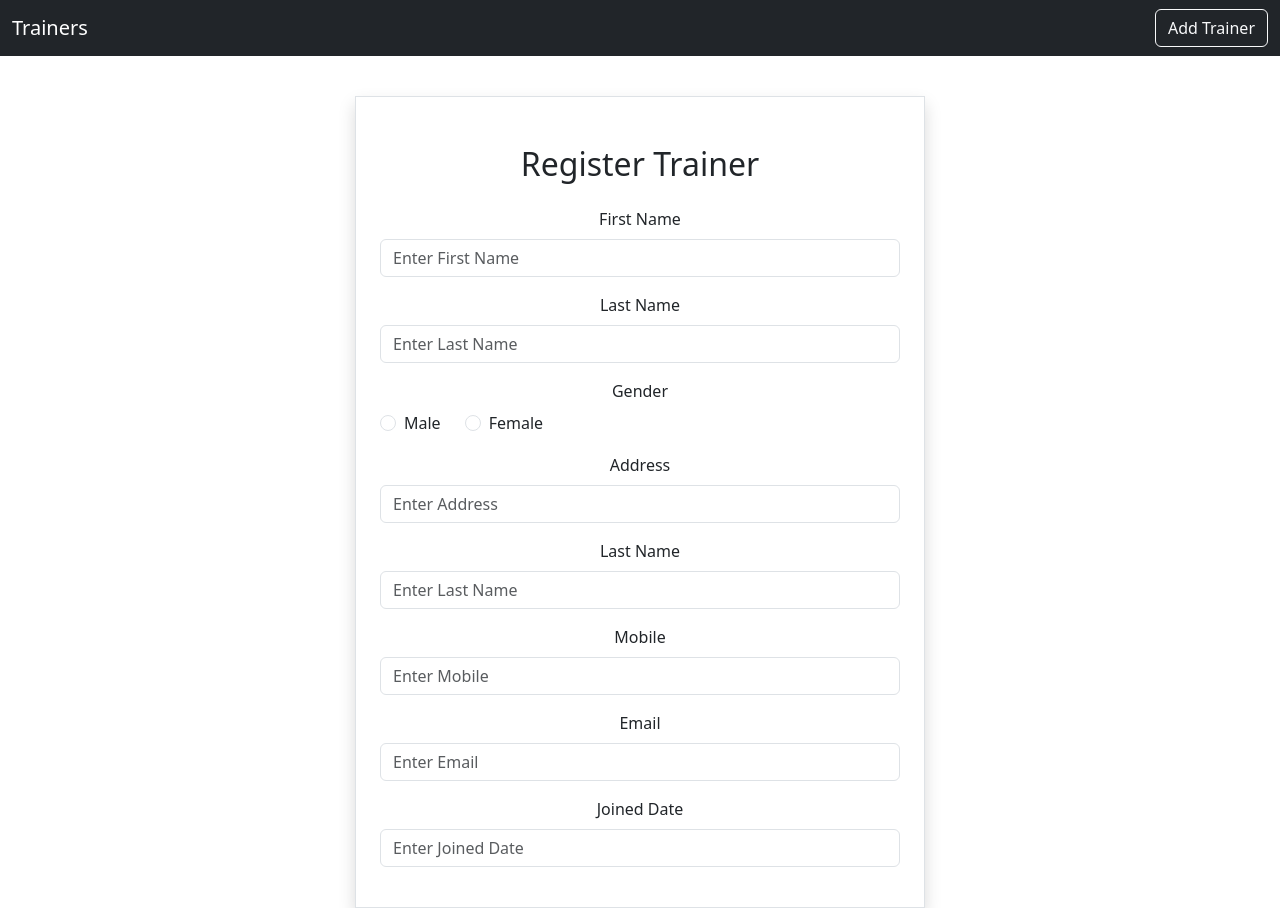
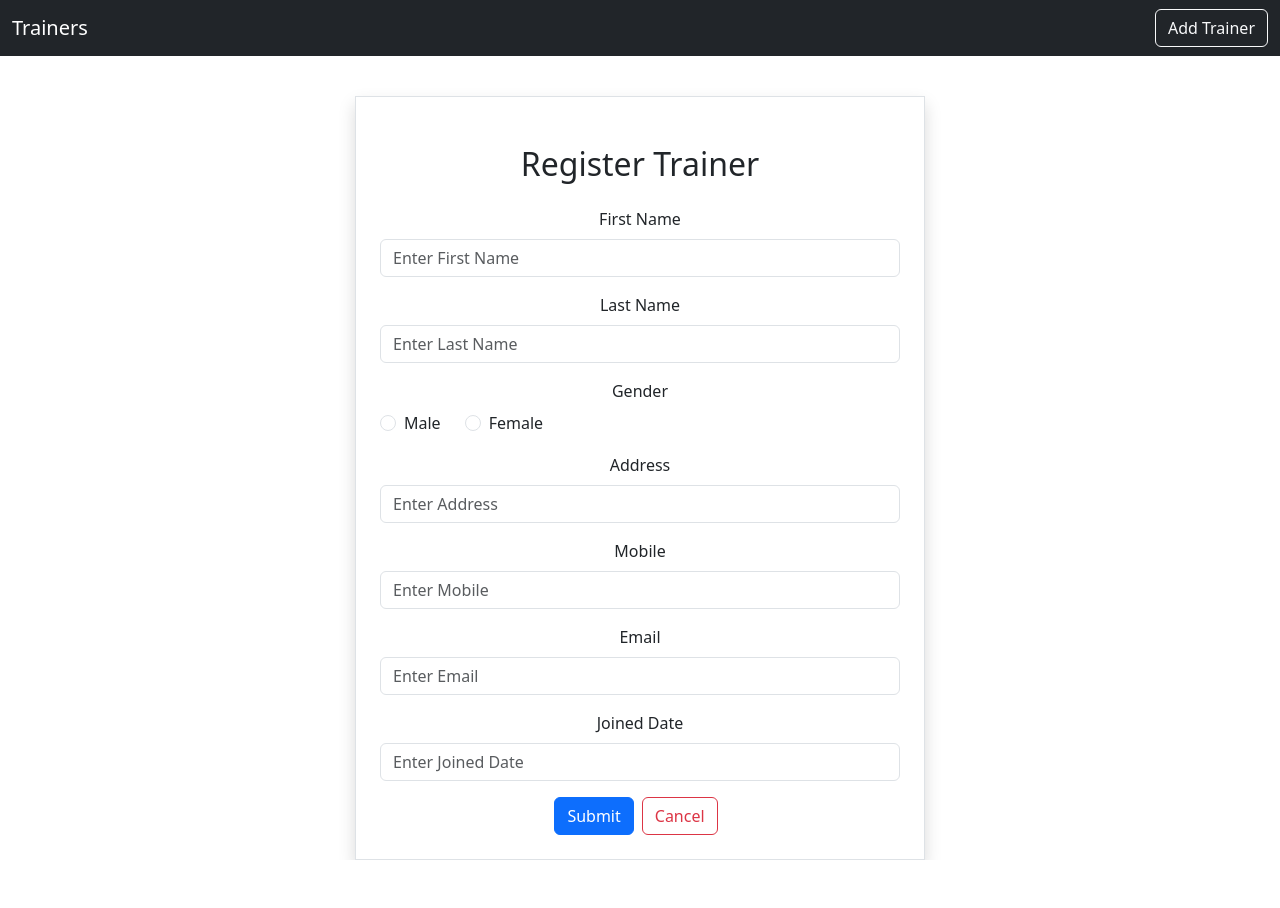
Before and after one commit to tharaka-jayasinghe-7/ead2-bs, a React (Create React App) app in the folder gym-app/: page /addTrainer in a window 1280 px wide. After the commit the page ends 860 px from the top, so only its background shows below. Built offline with nearby package versions, Linux system fonts and the light colour scheme.

Commit message:
Add trainer done

```diff
--- a/gym-app/src/trainer/AddTrainer.js
+++ b/gym-app/src/trainer/AddTrainer.js
@@ -1,9 +1,40 @@
+import axios from "axios";
+import React, { useState } from "react";
+import { useNavigate } from "react-router-dom";
+
 export default function AddTrainer() {
+  let navigate = useNavigate();
+
+  const [user, setUser] = useState({
+    first_name: "",
+    last_name: "",
+    gender: "",
+    address: "",
+    mobile: "",
+    email: "",
+    joined_date: "",
+  });
+
+  const { first_name, last_name, gender, address, mobile, email, joined_date } =
+    user;
+
+  const onInputChange = (e) => {
+    setUser({ ...user, [e.target.name]: e.target.value });
+  };
+
+  const onSubmit = async (e) => {
+    e.preventDefault();
+    await axios.post("http://localhost:8080/gym-trainer/trainers", user);
+    navigate("/");
+  };
+
   return (
     <div className="container mt-5">
       <div className="row">
         <div className="col-md-6 offset-md-3 border rounder p-4 mt-2 shadow mt-5">
           <h2 className="text-center m-4">Register Trainer</h2>
+
+          <form onSubmit={(e) => onSubmit(e)}>
             <div className="mb-3">
               <label htmlFor="first_name" className="form-label">
                 First Name
@@ -13,6 +44,8 @@ export default function AddTrainer() {
                 className="form-control"
                 placeholder="Enter First Name"
                 name="first_name"
+                value={first_name}
+                onChange={(e) => onInputChange(e)}
               />
             </div>
 
@@ -25,6 +58,8 @@ export default function AddTrainer() {
                 className="form-control"
                 placeholder="Enter Last Name"
                 name="last_name"
+                value={last_name}
+                onChange={(e) => onInputChange(e)}
               />
             </div>
 
@@ -41,6 +76,7 @@ export default function AddTrainer() {
                       id="male"
                       name="gender"
                       value="male"
+                      onChange={(e) => onInputChange(e)}
                     />
                     <label className="form-check-label" htmlFor="male">
                       Male
@@ -55,6 +91,7 @@ export default function AddTrainer() {
                       id="female"
                       name="gender"
                       value="female"
+                      onChange={(e) => onInputChange(e)}
                     />
                     <label className="form-check-label" htmlFor="female">
                       Female
@@ -73,18 +110,8 @@ export default function AddTrainer() {
                 className="form-control"
                 placeholder="Enter Address"
                 name="address"
-            />
-          </div>
-
-          <div className="mb-3">
-            <label htmlFor="last_name" className="form-label">
-              Last Name
-            </label>
-            <input
-              type="text"
-              className="form-control"
-              placeholder="Enter Last Name"
-              name="last_name"
+                value={address}
+                onChange={(e) => onInputChange(e)}
               />
             </div>
 
@@ -97,6 +124,8 @@ export default function AddTrainer() {
                 className="form-control"
                 placeholder="Enter Mobile"
                 name="mobile"
+                value={mobile}
+                onChange={(e) => onInputChange(e)}
               />
             </div>
 
@@ -109,6 +138,8 @@ export default function AddTrainer() {
                 className="form-control"
                 placeholder="Enter Email"
                 name="email"
+                value={email}
+                onChange={(e) => onInputChange(e)}
               />
             </div>
 
@@ -121,8 +152,19 @@ export default function AddTrainer() {
                 className="form-control"
                 placeholder="Enter Joined Date"
                 name="joined_date"
+                value={joined_date}
+                onChange={(e) => onInputChange(e)}
               />
             </div>
+
+            <button type="submit" className="btn btn-primary">
+              Submit
+            </button>
+
+            <button type="reset" className="btn btn-outline-danger mx-2">
+              Cancel
+            </button>
+          </form>
         </div>
       </div>
     </div>
```
Lines whose indentation alone changed are shown as unchanged.
